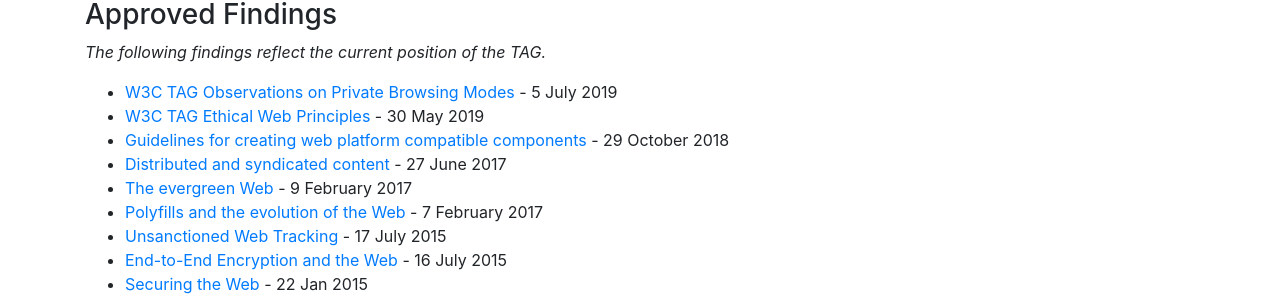
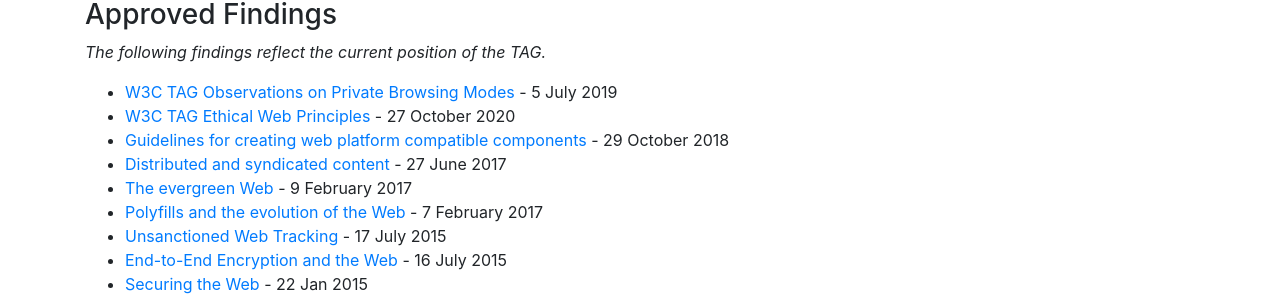
Before and after one commit to w3ctag/tag.w3.org, a Jekyll site: the page built from findings/index.md, in a window 1280 px wide and 900 px high. Shown: the part 179-478 px from the top of the window. Built offline with Jekyll 4.4.1, drawn with Linux system fonts in a browser that asks for light colours; nearby versions of some CDN libraries; library files that are not in the unit come from our copies.

Commit message:
updated ethical web principle pubdate

```diff
--- a/findings/index.md
+++ b/findings/index.md
@@ -10,7 +10,7 @@
 _The following findings reflect the current position of the TAG._
 
 * [W3C TAG Observations on Private Browsing Modes](https://www.w3.org/2001/tag/doc/private-browsing-modes/) - 5 July 2019
-* [W3C TAG Ethical Web Principles](https://www.w3.org/2001/tag/doc/ethical-web-principles/) - 30 May 2019
+* [W3C TAG Ethical Web Principles](https://www.w3.org/2001/tag/doc/ethical-web-principles/) - 27 October 2020
 * [Guidelines for creating web platform compatible components](https://www.w3.org/2001/tag/doc/webcomponents-design-guidelines/) - 29 October 2018
 * [Distributed and syndicated content](https://www.w3.org/2001/tag/doc/distributed-content/) - 27 June 2017
 * [The evergreen Web](https://www.w3.org/2001/tag/doc/evergreen-web/) - 9 February 2017
```
